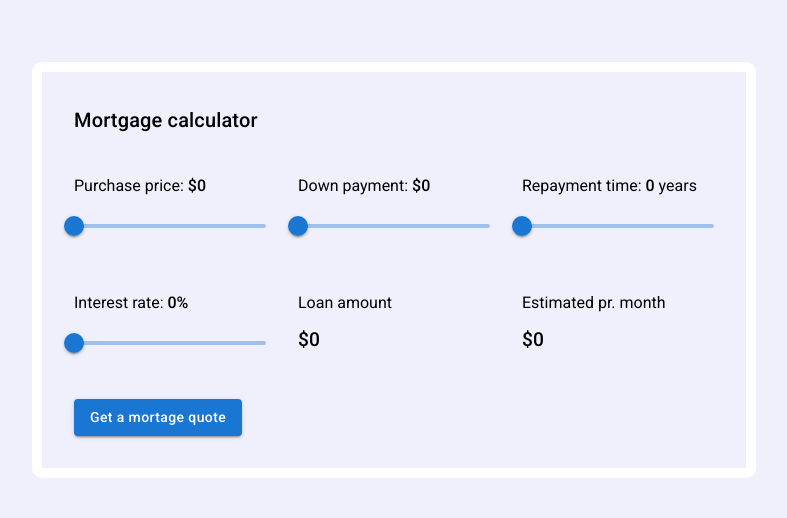
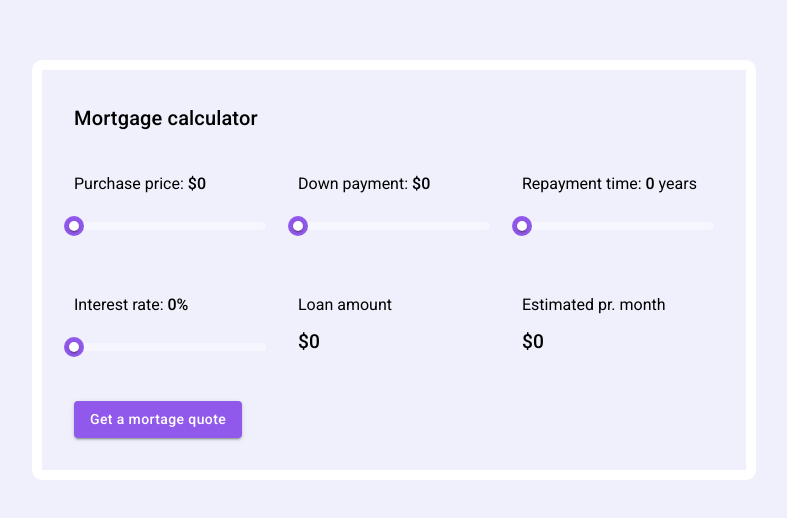
Before and after one commit to hatrcode/react-mortgage-calculator, a React (Create React App) app: page / in a window 1280 px wide. Shown: the part 138-656 px from the top of the page, without its empty margins (246-1033 px from the left). Built offline with nearby package versions, Linux system fonts and the light colour scheme.

Commit message:
config: add ThemeProvider to root

```diff
--- a/src/index.js
+++ b/src/index.js
@@ -1,14 +1,18 @@
-import React from 'react';
-import ReactDOM from 'react-dom';
-import './index.css';
-import App from './App';
-import reportWebVitals from './reportWebVitals';
+import React from "react";
+import ReactDOM from "react-dom";
+import "./index.css";
+import App from "./App";
+import reportWebVitals from "./reportWebVitals";
+import { ThemeProvider } from "@mui/material/styles";
+import muiTheme from "./utils/muiTheme";
 
 ReactDOM.render(
   <React.StrictMode>
-    <App />
+    <ThemeProvider theme={muiTheme}>
+      <App />
+    </ThemeProvider>
   </React.StrictMode>,
-  document.getElementById('root')
+  document.getElementById("root")
 );
 
 // If you want to start measuring performance in your app, pass a function
```
